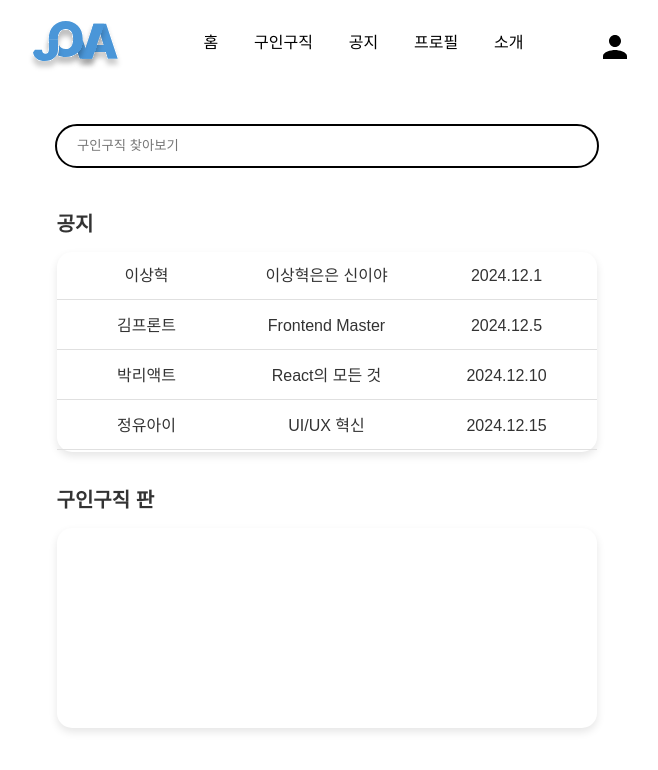
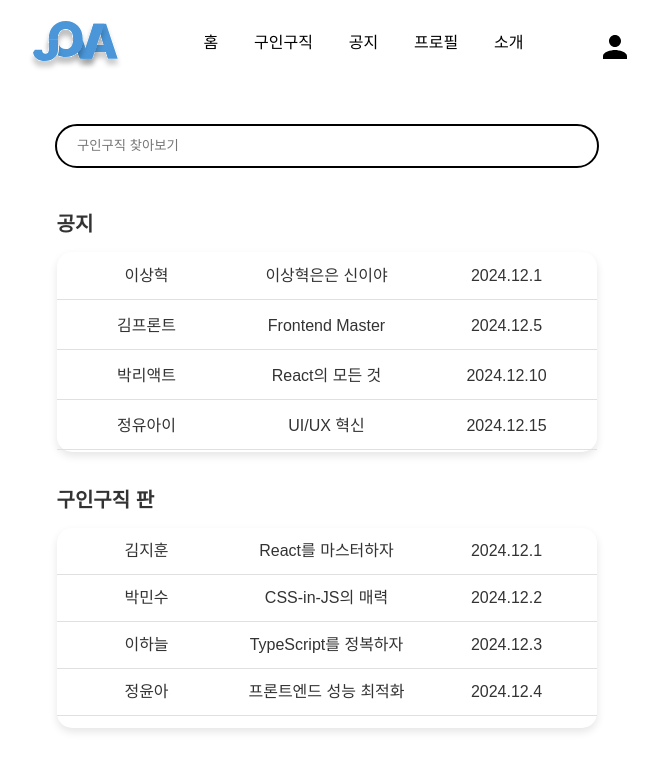
Before and after one commit to IdeaFestival-JOVA/JOVA-client-V0.5, a React (Vite) app: page / in a window 1280 px wide. Shown: the top 770 px of the page, without its empty margins (313-971 px from the left). Built offline with nearby package versions, Linux system fonts and the light colour scheme; a web font is replaced by a local one.

Commit message:
미니카드 완성성

```diff
--- a/src/page/Home/contentsWrapper/RecentNotion.tsx
+++ b/src/page/Home/contentsWrapper/RecentNotion.tsx
@@ -72,7 +72,18 @@ function RecentNotion() {
   return (
     <Wrapper>
       <Text>구인구직 판</Text>
-      <NotionWrapper></NotionWrapper>
+      <NotionWrapper>
+        {JobArray.map((data, index) => {
+          if (index < 4)
+            return (
+              <MiniCard
+                title={data.title}
+                author={data.author}
+                createdAt={data.createdAt}
+              />
+            );
+        })}
+      </NotionWrapper>
     </Wrapper>
   );
 }
```
